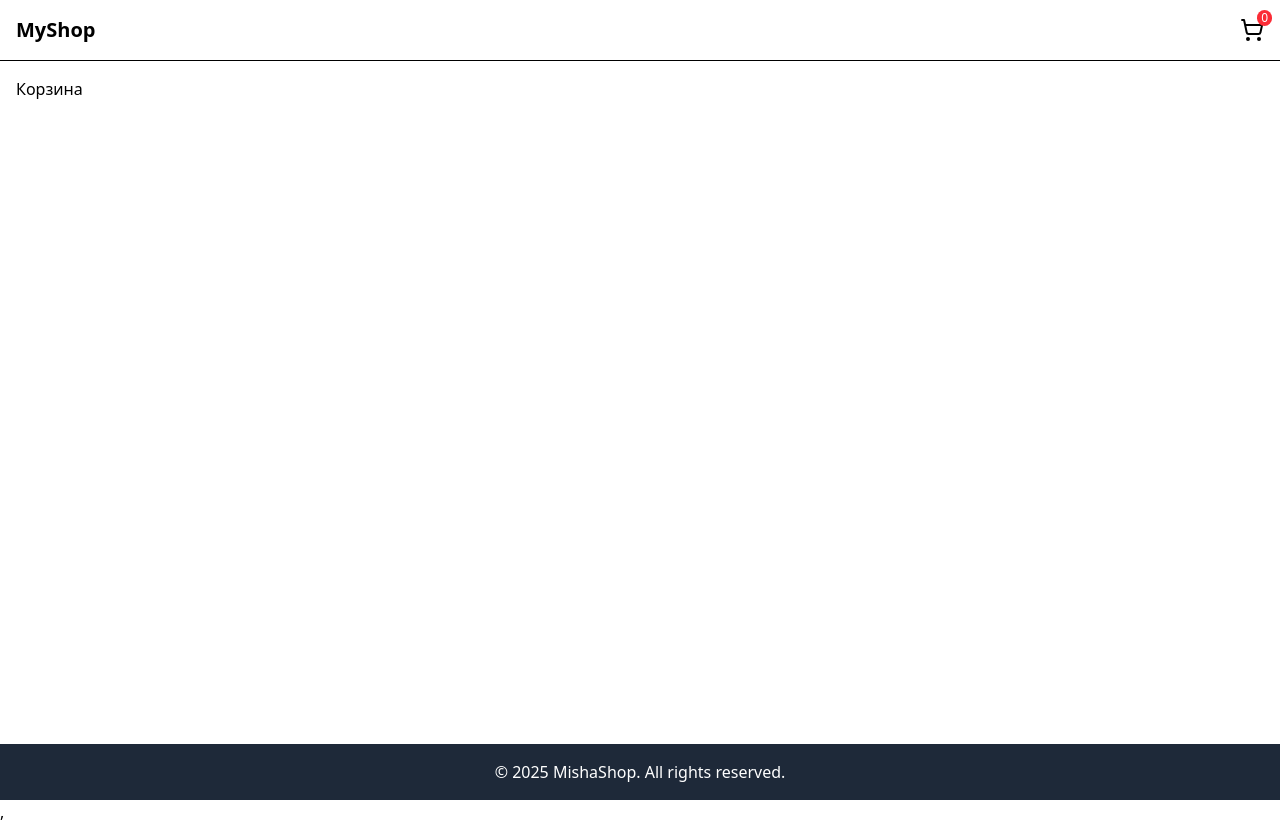
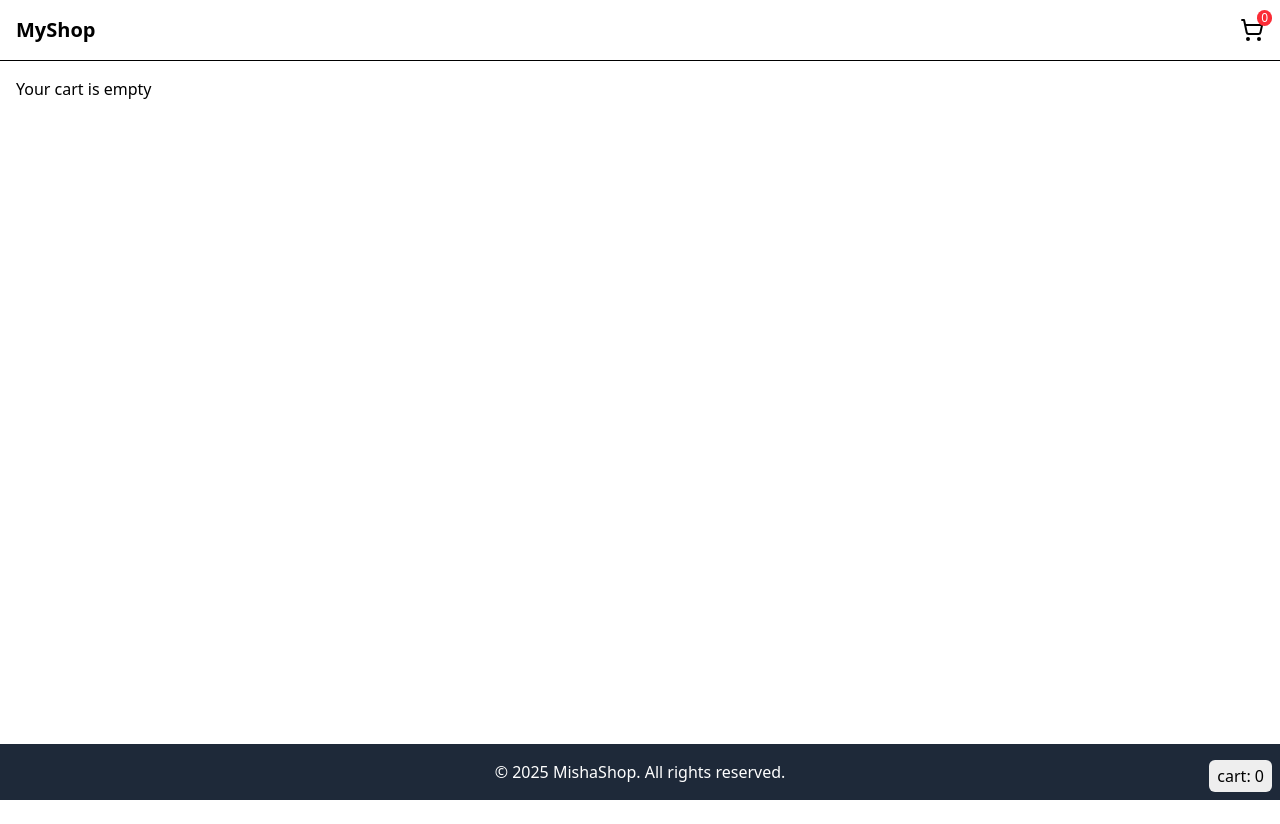
Before and after one commit to Unagimaki/online-store, a React (Vite) app: page /cart in a window 1280 px wide. After the commit the page ends 800 px from the top, so only its background shows below. Built offline with nearby package versions, Linux system fonts and the light colour scheme.

Commit message:
added cart page

```diff
--- a/src/app/AppRouter.tsx
+++ b/src/app/AppRouter.tsx
@@ -2,10 +2,7 @@ import { BrowserRouter, Routes, Route } from "react-router-dom";
 import Layout from "./Layout";
 import { ProductsPage } from "@/pages/ProductsPage/ui/ProductsPage";
 import { ProductPage } from "@/pages/ProductPage/ui/ProductPage";
-
-function CartPage() {
-  return <div>Корзина</div>;
-}
+import { CartPage } from "@/pages/CartPage/ui/CartPage";
 
 export function AppRouter() {
   return (
--- a/src/entities/product/ui/ProductCard.tsx
+++ b/src/entities/product/ui/ProductCard.tsx
@@ -1,26 +1,34 @@
 import { Link } from "react-router-dom";
 import type { ProductType } from "../type"
-import { useDispatch } from "react-redux";
-import { addItem } from "@/feature/cart/model/cartSlice";
+import { addItem, increase } from "@/feature/cart/model/cartSlice";
+import { useDispatch, useSelector } from "react-redux";
+import type { AppDispatch } from "@/shared/store";
 
 export const ProductCard = (product: ProductType) => {
   const { description, imageUrl, name, price, title, id } = product
 
-  const dispatch = useDispatch();
+  const dispatch = useDispatch<AppDispatch>();
 
   const addToCart = () => {
+    console.log('work');
     dispatch(addItem(product));
+    dispatch(increase())
   }
 
+const count = useSelector((s: any) => s.cart.items.length);
+console.log("cart count", count);
+
+
   return (
+      <div className="border rounded-lg shadow-sm overflow-hidden flex flex-col">
           <Link to={`/product/${id}`}>
-      <div className="border rounded-lg shadow-sm overflow-hidden flex flex-col">
             <img
               src={imageUrl}
               alt={title}
               className="w-full h-48 object-cover"
               referrerPolicy="no-referrer"
             />
+          </Link>
         <div className="p-4 flex flex-col flex-1">
           <h3 className="text-lg font-semibold mb-1">{title || name}</h3>
           <p className="text-sm text-neutral-600 line-clamp-2 mb-2">
@@ -34,6 +42,5 @@ export const ProductCard = (product: ProductType) => {
           </div>
         </div>
       </div>
-    </Link>
   );
 };
--- a/src/feature/cart/model/cartSlice.ts
+++ b/src/feature/cart/model/cartSlice.ts
@@ -1,30 +1,35 @@
 import type { ProductType } from "@/entities/product/type";
 import { createSlice, type PayloadAction } from "@reduxjs/toolkit";
 
-interface CartState {
-    items: ProductType[]
+export interface CartState {
+    items: ProductType[],
+    length: number
 }
 
 const initialState: CartState = {
   items: [],
+  length: 0
 }
 
 export const cartSlice = createSlice({
     name: "cart",
     initialState,
     reducers: {
-        addItem: (state, action: PayloadAction<ProductType>) => {
-            state.items.push(action.payload);
+        addItem: (state, action: PayloadAction<any>) => {
+            state.items.push(action.payload)
         },
         removeItem: (state, action) => {
             state.items = state.items.filter(item => item.id !== action.payload.id);
         },
         clearCart: (state) => {
             state.items = [];
+        },
+        increase: (state) => {
+            state.length += 1
         }
     }
 
 })
 
-export const { addItem, removeItem, clearCart } = cartSlice.actions;
+export const { addItem, removeItem, clearCart, increase } = cartSlice.actions;
 export default cartSlice.reducer;
--- a/src/main.tsx
+++ b/src/main.tsx
@@ -3,12 +3,12 @@ import { createRoot } from 'react-dom/client'
 import './index.css'
 import App from './App.tsx'
 import { Provider } from 'react-redux'
-import { store } from './shared/api/store/store.ts'
+import { store } from './shared/store/index.ts'
 
 createRoot(document.getElementById('root')!).render(
-  <Provider store={store}>
     <StrictMode>
-      <App />
+      <Provider store={store}>
+        <App />
+      </Provider>
     </StrictMode>,
-  </Provider>
 )
--- a/src/pages/CartPage/ui/CartPage.tsx
+++ b/src/pages/CartPage/ui/CartPage.tsx
@@ -0,0 +1,24 @@
+import type { RootState } from "@/shared/store";
+import { useSelector } from "react-redux";
+
+export const CartPage = () => {
+
+    const items = useSelector((state: RootState) => state.cart.items);
+
+    return(
+        <div>
+            {
+                items.length > 0 ? (
+                    items.map(item => {
+                        return<div>
+                            <h1>{item.title}</h1>
+
+                        </div>
+                    })
+                ) : (
+                    <p>Your cart is empty</p>
+                )
+            }
+        </div>
+    )
+}
--- a/src/shared/api/store/store.ts
+++ b/src/shared/store/index.ts
@@ -7,6 +7,8 @@ export const store = configureStore({
     }
 })
 
+store.subscribe(() => store.getState())
+
 export type RootState = ReturnType<typeof store.getState>
 // Inferred type: {posts: PostsState, comments: CommentsState, users: UsersState}
 export type AppDispatch = typeof store.dispatch
--- a/src/widgets/header/ui/Header.tsx
+++ b/src/widgets/header/ui/Header.tsx
@@ -1,7 +1,13 @@
 import { Link } from "react-router-dom";
 import { ShoppingCart } from "lucide-react";
+import { useSelector } from "react-redux";
+import type { RootState } from "@/shared/store";
 
 export function Header() {
+  const items = useSelector((state: RootState) => state.cart.items.length);
+  const cart = useSelector((state: RootState) => state.cart.items);
+  console.log(cart);
+
   return (
     <header className="border-b bg-white">
       <div className="container mx-auto flex items-center justify-between p-4">
@@ -15,10 +21,18 @@ export function Header() {
           <ShoppingCart size={24} />
           {/* Заглушка для счётчика, потом подключим Redux */}
           <span className="absolute -top-2 -right-2 rounded-full bg-red-500 text-white text-xs px-1">
-            0
+            {items || 0}
           </span>
         </Link>
+        <DebugCartCounter/>
       </div>
     </header>
   );
 }
+
+export function DebugCartCounter() {
+  const count = useSelector((s: any) => s.cart.items.length);
+  return <div style={{position:'fixed',bottom:8,right:8,background:'#eee',padding:'4px 8px',borderRadius:6}}>
+    cart: {count}
+  </div>;
+}
```
Lines whose indentation alone changed are shown as unchanged.
